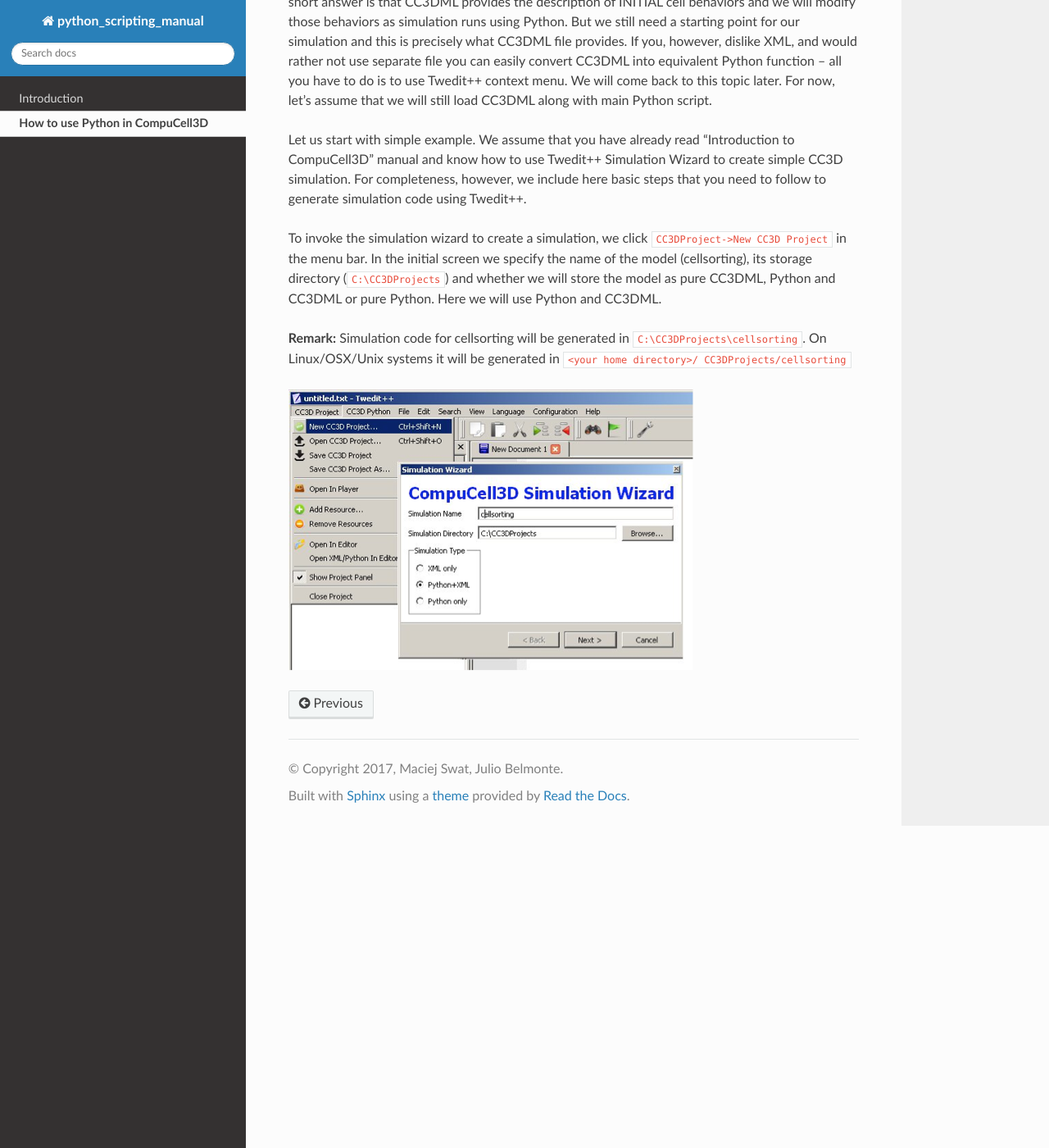
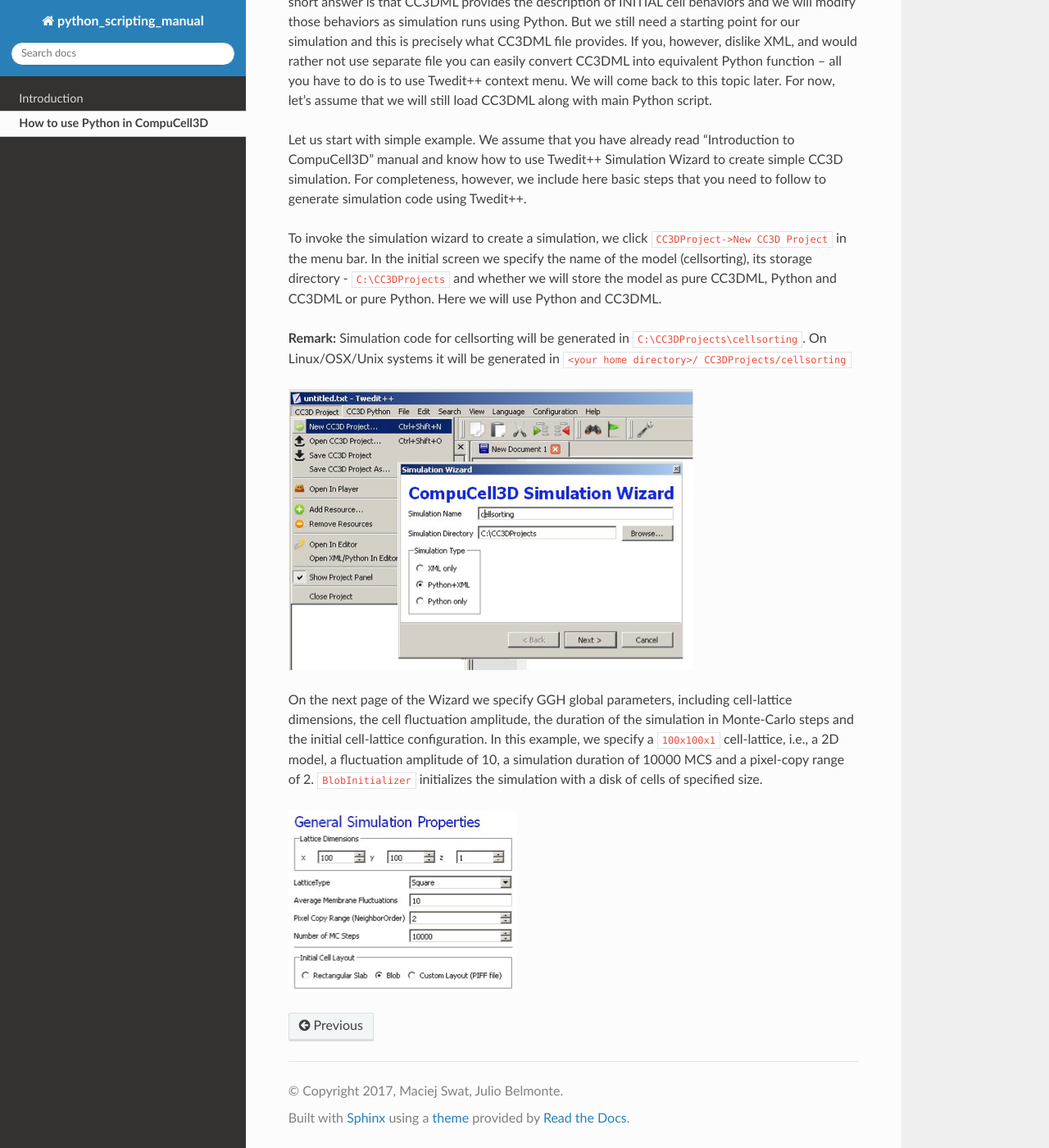
Before and after one commit to CompuCell3D/PythonScriptingManual, a Sphinx documentation site: the page built from docs/how_to_use_python_in_cc3d.rst, in a window 1280 px wide and 1400 px high, scrolled down 649 px. Shown: the whole window at 82% size. Built offline with Sphinx 7.4.7 and the Read the Docs theme 2.0.0, drawn with Linux system fonts in a browser that asks for light colours.

Commit message:
added next section

```diff
--- a/docs/how_to_use_python_in_cc3d.rst
+++ b/docs/how_to_use_python_in_cc3d.rst
@@ -11,8 +11,13 @@ Another task of main Python script is to load CC3DML file which contains initial
 
 Let us start with simple example. We assume that you have already read “Introduction to CompuCell3D” manual and know how to use Twedit++ Simulation Wizard to create simple CC3D simulation. For completeness, however,  we include here basic steps that you need to follow to generate simulation code using Twedit++.
 
-To invoke the simulation wizard to create a simulation, we click ``CC3DProject->New CC3D Project`` in the menu bar. In the initial screen we specify the name of the model (cellsorting), its storage directory (``C:\CC3DProjects``) and whether we will store the model as pure CC3DML, Python and CC3DML or pure Python. Here we will use Python and CC3DML.
+To invoke the simulation wizard to create a simulation, we click ``CC3DProject->New CC3D Project`` in the menu bar. In the initial screen we specify the name of the model (cellsorting), its storage directory - ``C:\CC3DProjects`` and whether we will store the model as pure CC3DML, Python and CC3DML or pure Python. Here we will use Python and CC3DML.
 
 **Remark:** Simulation code for cellsorting will be generated in ``C:\CC3DProjects\cellsorting``. On Linux/OSX/Unix systems it will be generated in ``<your home directory>/ CC3DProjects/cellsorting``
 
 .. image:: images/wizard_twedit.png
+
+On the next page of the Wizard we specify GGH global parameters, including cell-lattice dimensions, the cell fluctuation amplitude, the duration of the simulation in Monte-Carlo steps and the initial cell-lattice configuration.
+In this example, we specify a ``100x100x1`` cell-lattice, i.e., a 2D model, a fluctuation amplitude of 10, a simulation duration of 10000 MCS and a pixel-copy range of 2. ``BlobInitializer`` initializes the simulation with a disk of cells of specified size.
+
+.. image:: images/general_simulation_properties.png
```
Also changed, not shown: docs/images/general_simulation_properties.png (added).
